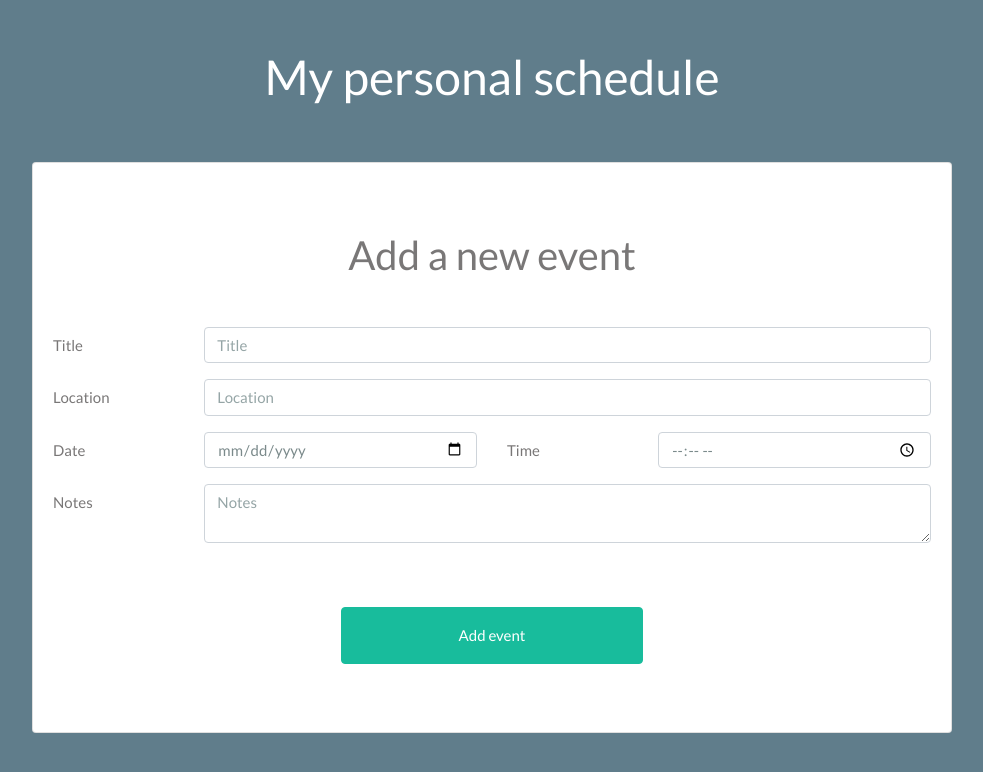
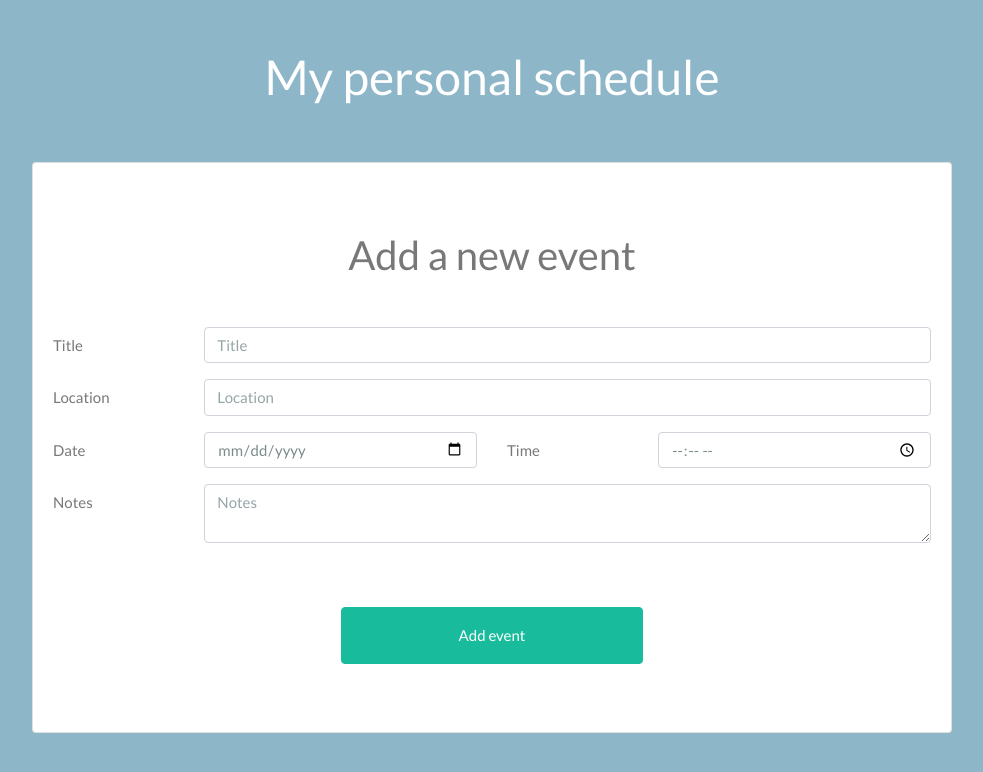
Before and after one commit to diana-moreno/schedule-react, a React (Create React App) app: page / in a window 1280 px wide. Shown: the top 772 px of the page, without its empty margins (148-1131 px from the left). Built offline with nearby package versions, Linux system fonts and the light colour scheme.

Commit message:
change background color

```diff
--- a/src/index.css
+++ b/src/index.css
@@ -3,7 +3,7 @@ html {
 }
 body {
   font-family: sans-serif;
-  background-color: #607D8B!important;
+  background-color: #5c96b2b0!important;
   min-height: 100%;
   padding-bottom: 5rem;
 }
```
